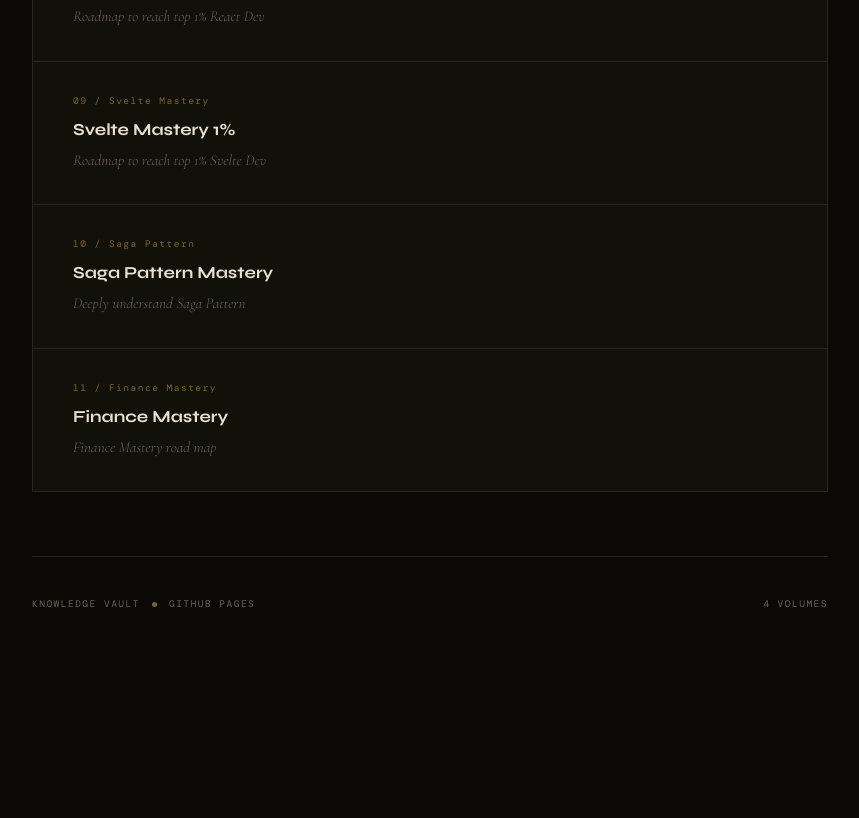
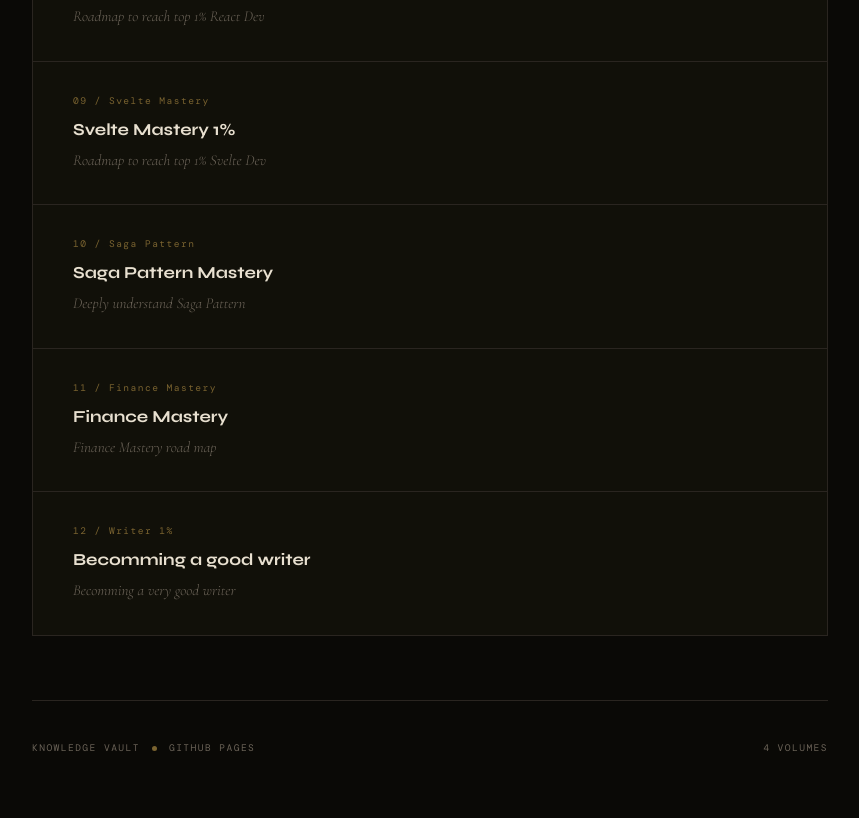
Before and after one commit to maxubrq/roadmaps, a plain HTML site: page index.html in a window 1280 px wide. Shown: the part 1757-2575 px from the top of the page, without its empty margins (210-1069 px from the left). Before the commit the page ends 2431 px from the top, so only its background shows below. Drawn offline with nearby package versions, Linux system fonts and the light colour scheme; a web font is replaced by a local one.

Commit message:
Add writer roadmap card to index.html
Added a new card for the writer roadmap with details.

```diff
--- a/index.html
+++ b/index.html
@@ -371,6 +371,13 @@
           <span class="card-arrow">→</span>
         </a>
 
+        <a href="roadmaps/writer-roadmap.html" class="card">
+          <span class="card-index">12 / Writer 1%</span>
+          <div class="card-title">Becomming a good writer</div>
+          <p class="card-desc">Becomming a very good writer</p>
+          <span class="card-arrow">→</span>
+        </a>
+
       </div>
     </nav>
 
```
